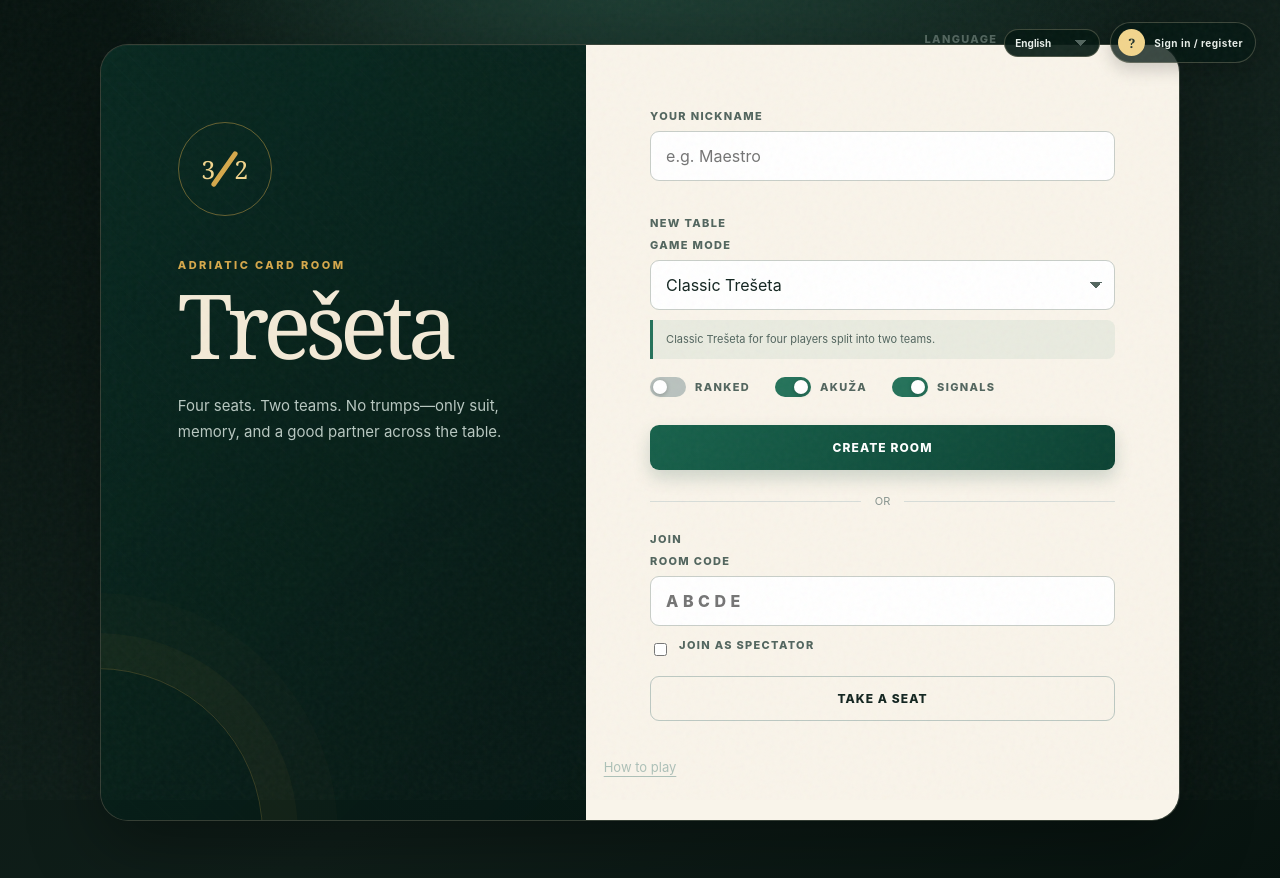
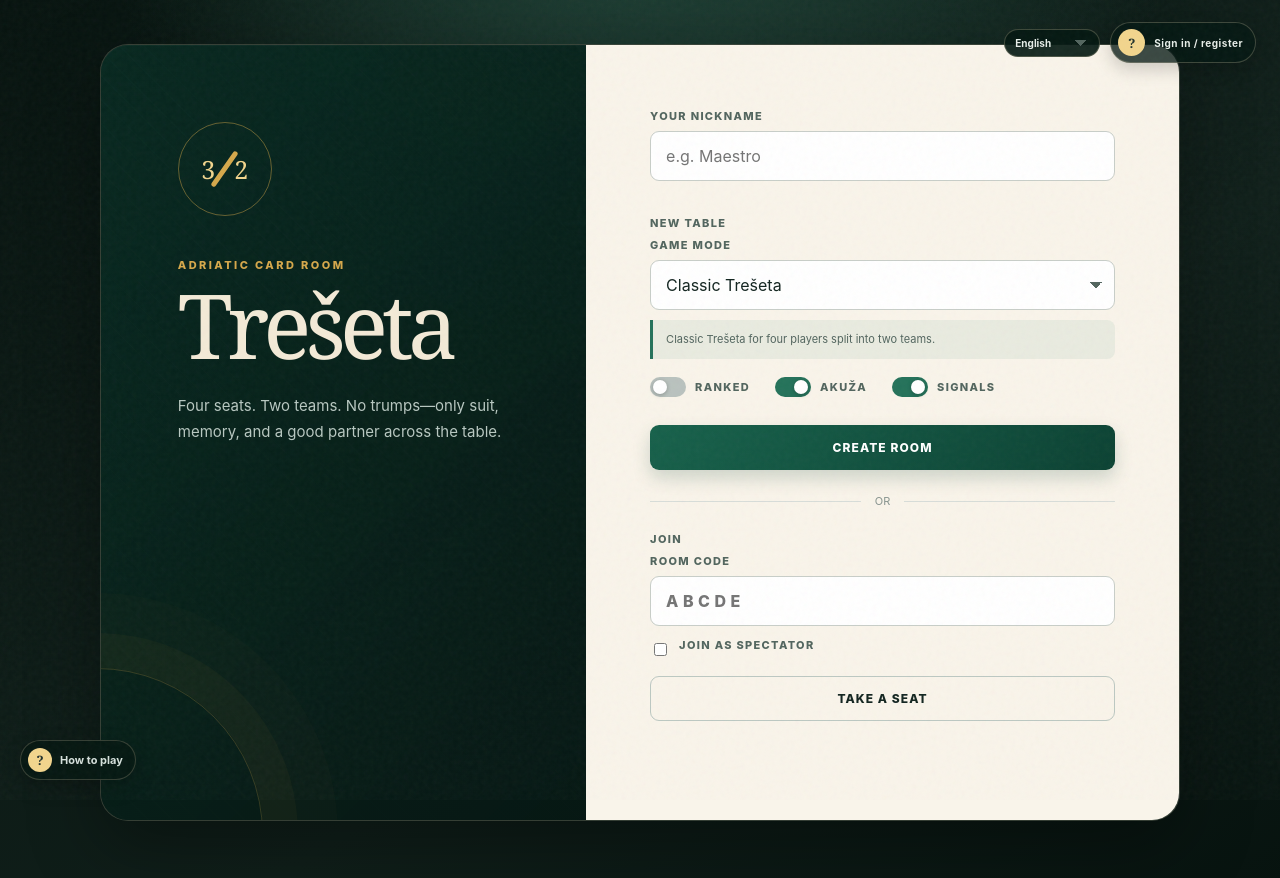
Before and after one commit to josipnigojevic/Treseta, a website: page public/index.html in a window 1280 px wide. Drawn offline with nearby package versions, Linux system fonts and the light colour scheme; no server answers.

Commit message:
poliching UI

```diff
--- a/public/index.html
+++ b/public/index.html
@@ -17,7 +17,6 @@
     <main id="lobbyView" class="lobby-shell">
       <div class="lobby-account-area">
         <label class="language-picker">
-          <span data-i18n="language.label">Jezik</span>
           <select class="language-select" aria-label="Jezik" data-i18n-aria-label="language.label">
             <option value="hr">Hrvatski</option>
             <option value="it">Italiano</option>
@@ -150,7 +149,9 @@
           <p id="lobbyError" class="form-error" role="alert"></p>
         </div>
       </section>
-      <button class="text-button rules-open" data-i18n="rules.open">Kako se igra?</button>
+      <button class="text-button rules-open lobby-rules-bubble" data-i18n="rules.open">
+        Kako se igra?
+      </button>
     </main>
 
     <main id="gameView" class="game-shell hidden">
--- a/public/style.css
+++ b/public/style.css
@@ -489,13 +489,51 @@ select {
   background: transparent;
 }
 
-.lobby-shell > .text-button {
+.lobby-rules-bubble {
   position: fixed;
-  bottom: 24px;
-  color: #adc0b8;
+  left: 20px;
+  bottom: 20px;
+  z-index: 20;
+  display: inline-flex;
+  align-items: center;
+  gap: 8px;
+  padding: 7px 12px 7px 7px;
+  color: #d7e2dd;
+  border: 1px solid rgba(237, 220, 184, 0.2);
+  border-radius: 999px;
+  background: rgba(5, 24, 18, 0.82);
+  box-shadow: 0 7px 20px rgba(0, 0, 0, 0.22);
+  backdrop-filter: blur(12px);
+  font-size: 11px;
+  font-weight: 700;
+  text-decoration: none;
+  transition: border-color 0.2s, color 0.2s, transform 0.2s;
+}
+
+.lobby-rules-bubble::before {
+  content: "?";
+  width: 24px;
+  height: 24px;
+  display: grid;
+  place-items: center;
+  flex: 0 0 auto;
+  color: #26352f;
+  border-radius: 50%;
+  background: var(--gold-light);
+  font-family: Georgia, serif;
   font-size: 13px;
-  text-decoration: underline;
-  text-underline-offset: 4px;
+  font-weight: 700;
+}
+
+.lobby-rules-bubble:hover {
+  color: white;
+  border-color: rgba(242, 213, 141, 0.5);
+  transform: translateY(-2px);
+}
+
+.lobby-rules-bubble:focus-visible {
+  outline: 3px solid rgba(242, 213, 141, 0.32);
+  outline-offset: 3px;
 }
 
 .game-shell {
@@ -1727,12 +1765,13 @@ button.playing-card {
     display: none;
   }
 
-  .lobby-account-area .language-picker > span {
-    display: none;
-  }
-
   .lobby-account-area .language-select {
     min-width: 76px;
+  }
+
+  .lobby-rules-bubble {
+    left: 12px;
+    bottom: 12px;
   }
 
   .lobby-card {
```
